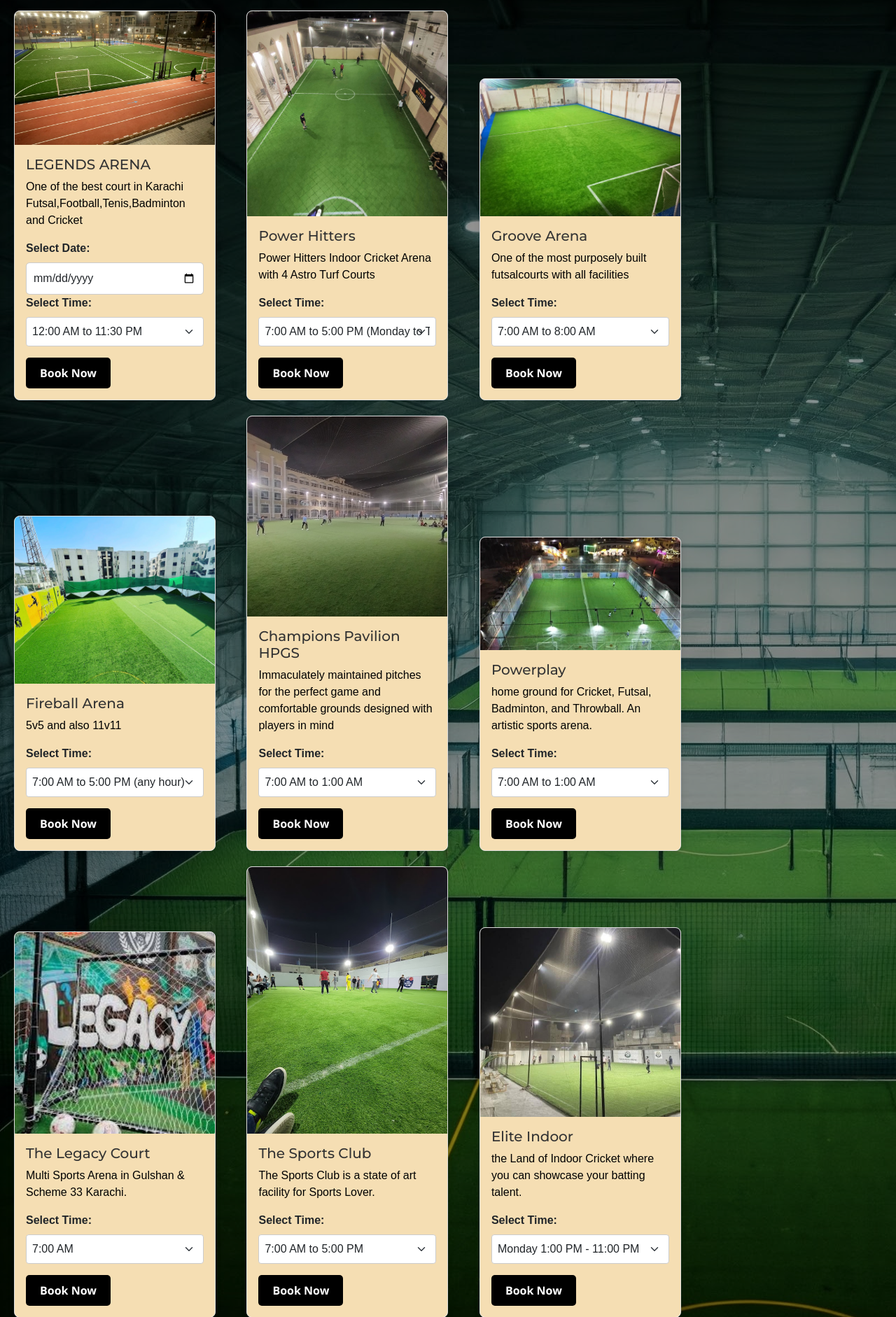
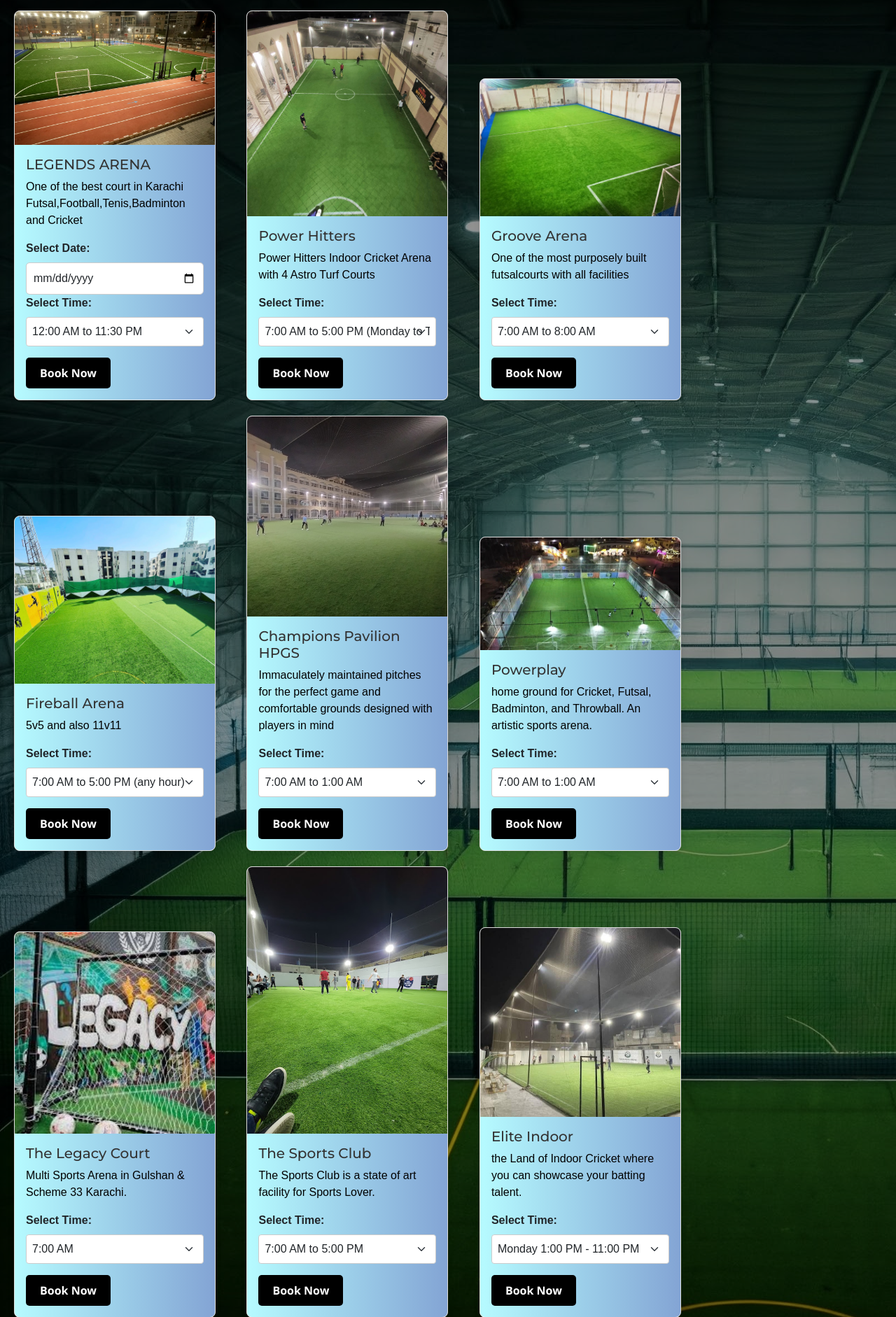
Before and after one commit to aishxix/Bookln, a Flask app: page /indoor in a window 1280 px wide. Shown: the part 70-1952 px from the top of the page at 70% size. Run offline with Flask 3, Linux system fonts and the light colour scheme; the visitor is signed in with stand-in values (Sample User, id 1); some web fonts are replaced.

Commit message:
cardbdyclr-updated:Raheem

```diff
--- a/static/style.css
+++ b/static/style.css
@@ -78,7 +78,10 @@ h1 {
 
 .card-body {
   padding: 16px;
-  background-color: wheat;
+  background: #83a4d4;  /* fallback for old browsers */
+background: -webkit-linear-gradient(to right, #b6fbff, #83a4d4);  /* Chrome 10-25, Safari 5.1-6 */
+background: linear-gradient(to right, #b6fbff, #83a4d4); /* W3C, IE 10+/ Edge, Firefox 16+, Chrome 26+, Opera 12+, Safari 7+ */
+
 }
 
 .card-title {
```
